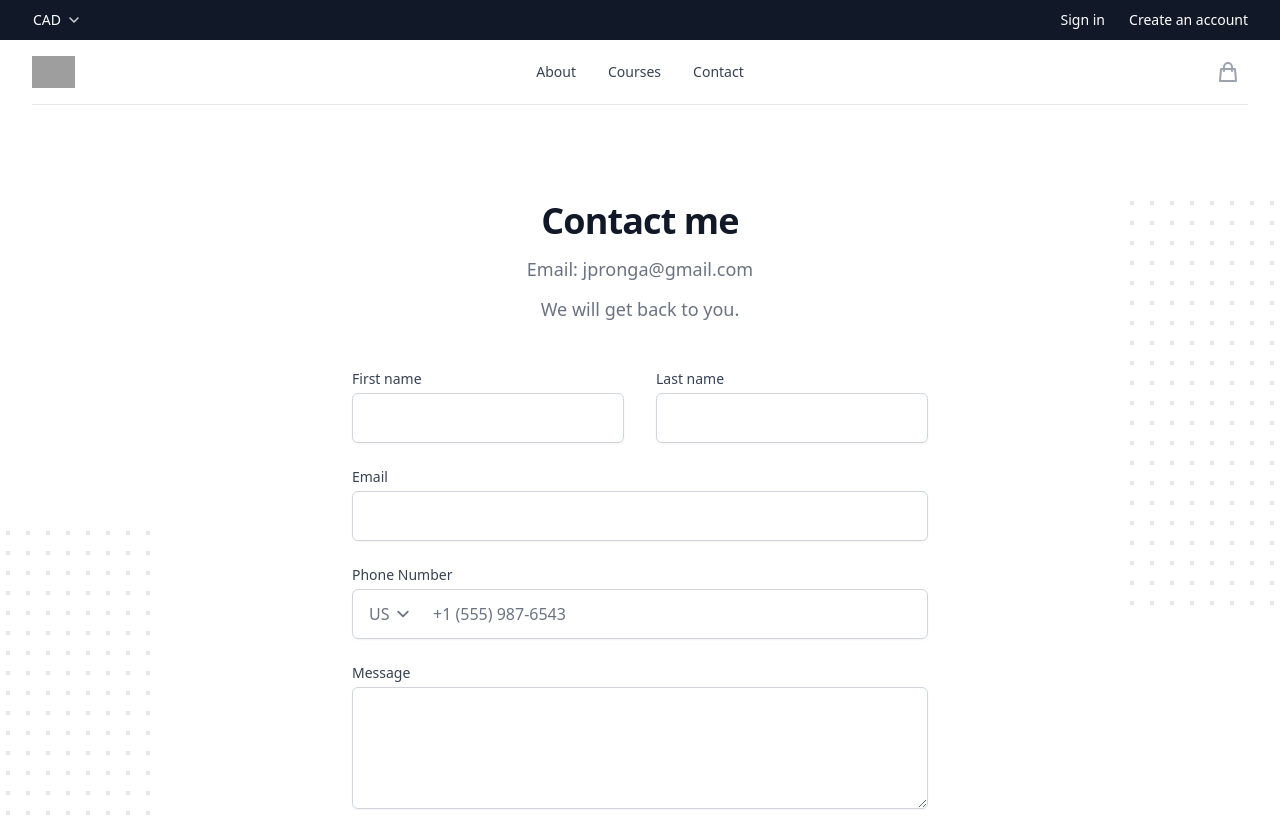
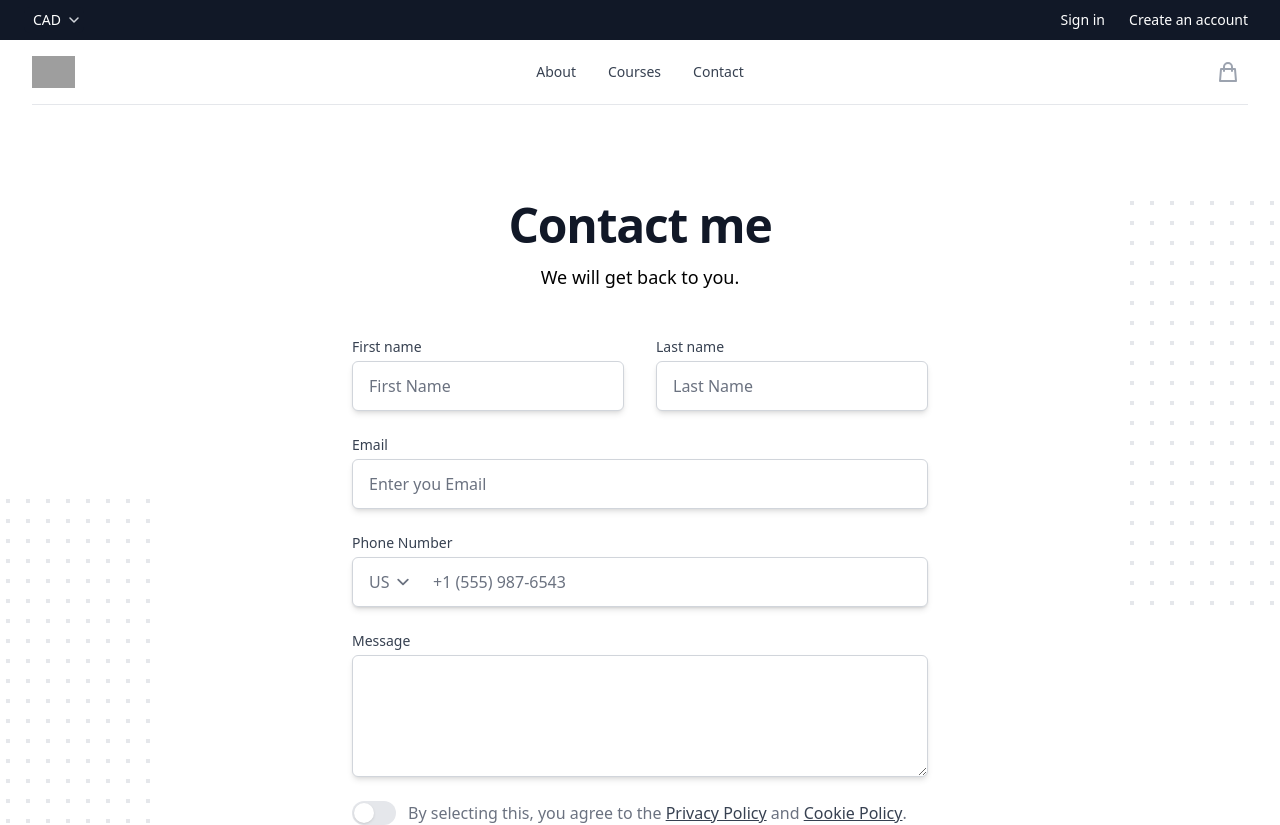
Before and after one commit to s3678257/P000128CSITCP, a React (Create React App) app in the folder frontend/: page /contact in a window 1280 px wide. Shown: the top 825 px of the page. Built offline with nearby package versions, Linux system fonts and the light colour scheme; grey boxes are pictures that could not be loaded.

Commit message:
v1.1 details changes

```diff
--- a/frontend/src/components/pages/Contact.js
+++ b/frontend/src/components/pages/Contact.js
@@ -99,14 +99,11 @@ export default function Contact() {
         </svg>
 
         <div className="text-center">
-          <h2 className="text-3xl font-extrabold tracking-tight text-gray-900 sm:text-4xl">
+          <h2 className="text-3xl font-extrabold tracking-tight text-gray-900 sm:text-5xl">
             Contact me
-          </h2 /*The client contact details for email*/>
-          <p className="mt-4 text-lg leading-6 text-gray-500">
-          Email: jpronga@gmail.com
-          </p>
+          </h2>
            {/**Contact title */}
-          <p className="mt-4 text-lg leading-6 text-gray-500">
+          <p className="mt-4 text-lg leading-6 text-black-500">
           We will get back to you.
           </p>
 
@@ -128,7 +125,8 @@ export default function Contact() {
                   name="first-name"
                   id="first-name"
                   autoComplete="given-name"
-                  className="py-3 px-4 block w-full shadow-sm focus:ring-gray-500 focus:border-gray-500 border-gray-300 rounded-md"
+                  placeholder="First Name"
+                  className="py-3 px-4 block w-full shadow-md focus:ring-gray-500 focus:border-gray-500 border-gray-300 rounded-md"
                 />
               </div>
             </div>
@@ -146,7 +144,8 @@ export default function Contact() {
                   name="last-name"
                   id="last-name"
                   autoComplete="family-name"
-                  className="py-3 px-4 block w-full shadow-sm focus:ring-gray-500 focus:border-gray-500 border-gray-300 rounded-md"
+                  placeholder="Last Name"
+                  className="py-3 px-4 block w-full shadow-md focus:ring-gray-500 focus:border-gray-500 border-gray-300 rounded-md"
                 />
               </div>
             </div>
@@ -164,7 +163,8 @@ export default function Contact() {
                   name="email"
                   type="email"
                   autoComplete="email"
-                  className="py-3 px-4 block w-full shadow-sm focus:ring-gray-500 focus:border-gray-500 border-gray-300 rounded-md"
+                  placeholder="Enter you Email"
+                  className="py-3 px-4 block w-full shadow-md focus:ring-gray-500 focus:border-gray-500 border-gray-300 rounded-md"
                 />
               </div>
             </div>
@@ -177,6 +177,7 @@ export default function Contact() {
               >
                 Phone Number
               </label>
+
 
               {/**Clients Country */}
               <div className="mt-1 relative rounded-md shadow-sm">
@@ -205,7 +206,7 @@ export default function Contact() {
                   name="phone-number"
                   id="phone-number"
                   autoComplete="tel"
-                  className="py-3 px-4 block w-full pl-20 focus:ring-gray-500 focus:border-gray-500 border-gray-300 rounded-md"
+                  className="py-3 px-4 block w-full pl-20 focus:ring-gray-500 focus:border-gray-500 border-gray-300 rounded-md shadow-md"
                   placeholder="+1 (555) 987-6543"
                 />
               </div>
@@ -224,7 +225,7 @@ export default function Contact() {
                   id="message"
                   name="message"
                   rows={4}
-                  className="py-3 px-4 block w-full shadow-sm focus:ring-gray-500 focus:border-gray-500 border border-gray-300 rounded-md"
+                  className="py-3 px-4 block w-full shadow-md focus:ring-gray-500 focus:border-gray-500 border border-gray-300 rounded-md"
                   defaultValue={""}
                 />
               </div>
```
